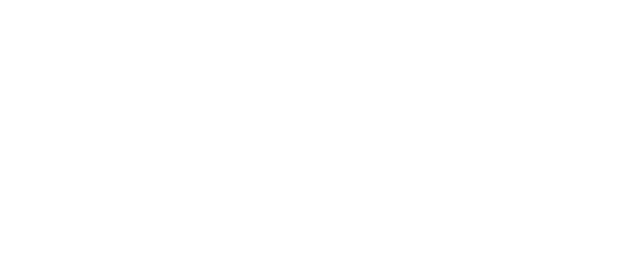
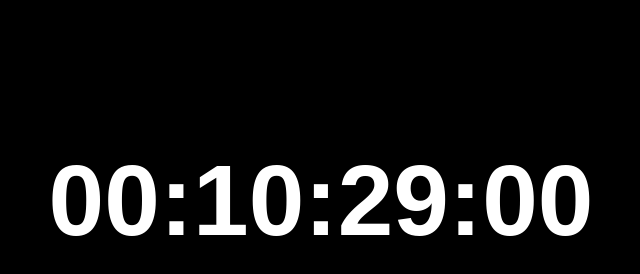
Before and after one commit to Sunikee/UnusAnnus, a plain HTML site: page index.html in a window 1280 px wide. Shown: the whole page, without its empty margins (319-959 px from the left). Drawn offline with Linux system fonts and the light colour scheme.

Commit message:
fixed timer

```diff
--- a/index.html
+++ b/index.html
@@ -1,11 +1,72 @@
 <!DOCTYPE html>
 <html lang="en">
+
 <head>
     <meta charset="UTF-8">
     <meta name="viewport" content="width=device-width, initial-scale=1.0">
     <title>Unus Annus</title>
+    <style>
+        body {
+            margin: 0px;
+            padding: 0px;
+            background-color: black;
+        }
+
+        .container {
+            width: 100%;
+
+        }
+
+        #timer {
+            color: white;
+            margin: auto;
+            text-align: center;
+            height: 100vh;
+            font-size: 100px;
+            line-height: 50vh;
+            font-family: Arial, Helvetica, sans-serif;
+            font-weight: bold;
+        }
+    </style>
 </head>
+
 <body>
+    <div class="container">
+        <div id="timer">00:00:00:00</div>
+    </div>
 
+    <script type="text/javascript">
+        function toTen(value) {
+            return value >= 10 ? value : '0' + value;
+        }
+
+        function setTime(){
+            const timer = document.getElementById('timer');
+            let date = new Date('2020-11-14T09:00:00');
+            let now = new Date();
+            let left = (date - now) / 1000;
+
+            if(left < 0){
+                timer.innerHTML = '00:00:00:00';
+                return;
+            }
+
+            const days = Math.floor(left / 86400);
+            left -= days * 86400;
+
+            const hour = Math.floor(left / 3600) % 24;
+            left -= hour * 3600;
+
+            const min = Math.floor(left / 60) % 60;
+            left -= min * 60;
+
+            const sec = Math.floor(left);
+
+            timer.innerHTML = `00:${toTen(hour)}:${toTen(min)}:${toTen(sec)}`;
+        }
+        setTime();
+        setInterval(() => {setTime()}, 1000);
+    </script>
 </body>
+
 </html>
```
